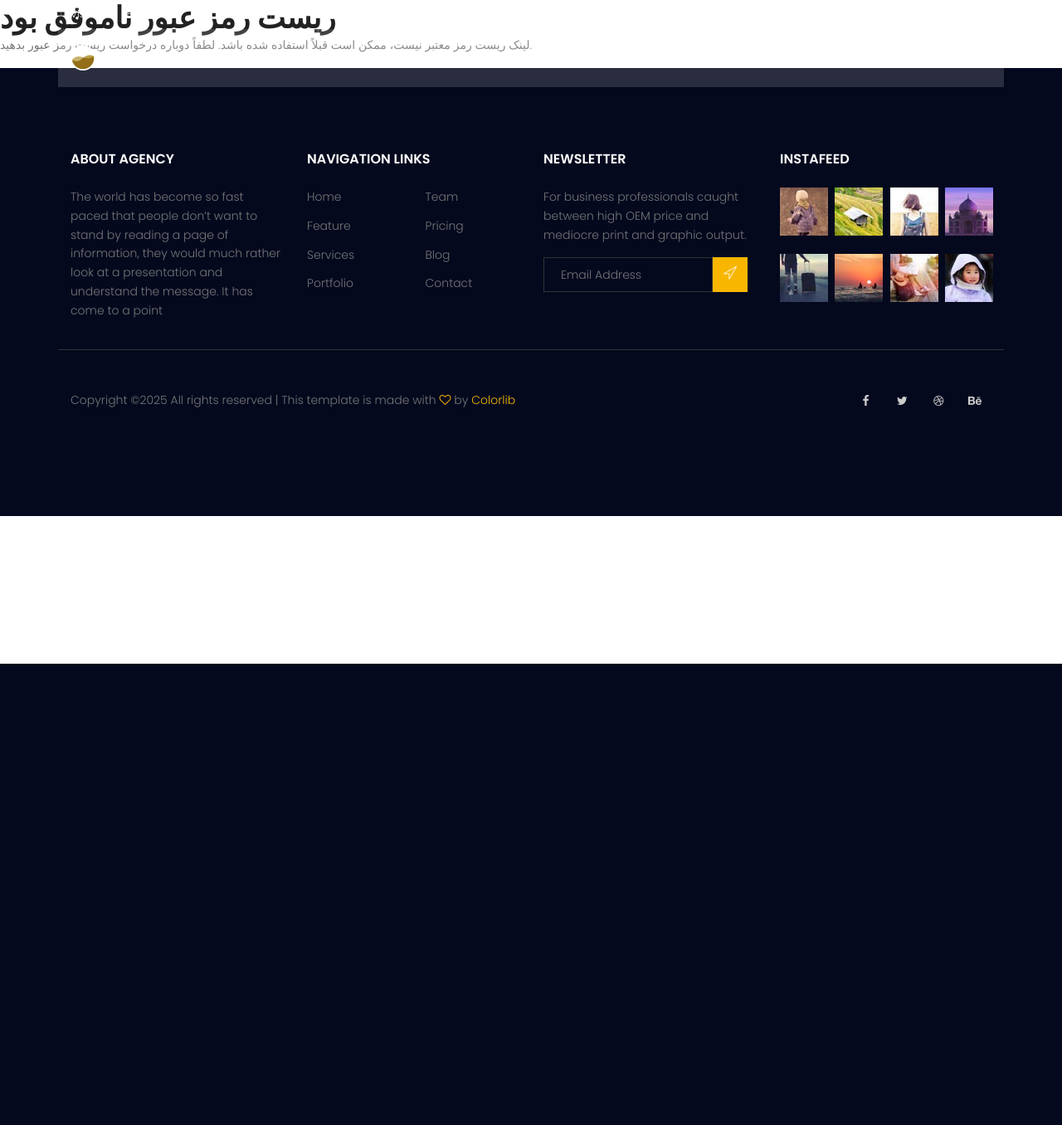
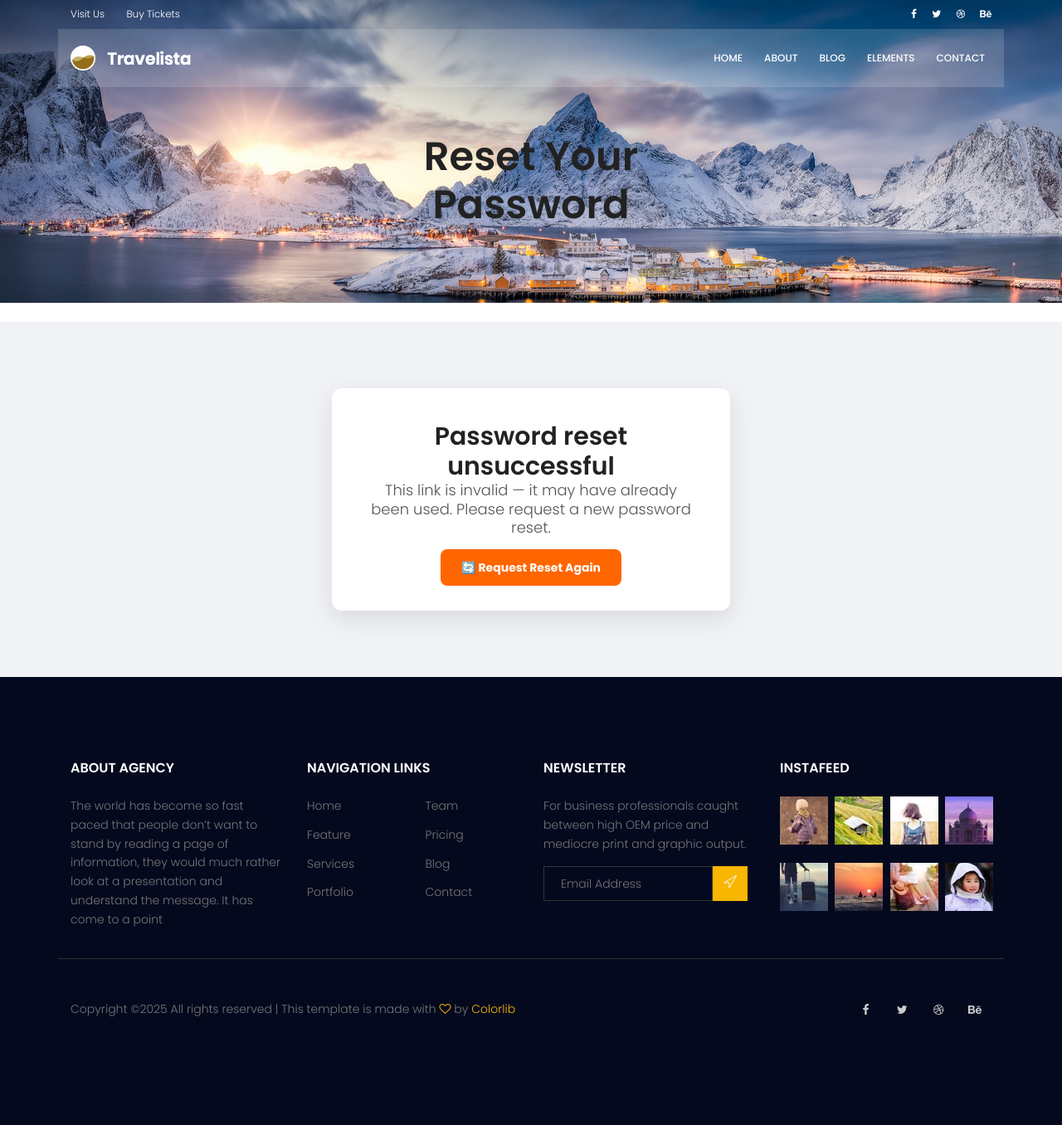
Before and after one commit to Maryam-tli/travel_site, a Django app: page /accounts/reset/1/1/ in a window 1280 px wide. Shown: the whole page at 83% size. Before the commit the page ends 800 px from the top, so only its background shows below. Run offline with Django 4.2, Linux system fonts and the light colour scheme; some libraries are stand-ins or nearby versions.

Commit message:
fixed password_reset_confirm style and structure

```diff
--- a/templates/registration/password_reset_confirm.html
+++ b/templates/registration/password_reset_confirm.html
@@ -1,30 +1,47 @@
 {% extends 'base.html' %}
+{% load static %}
+{% block title %}Reset Your Password{% endblock %}
 
-{% block title %}Travel{% endblock %}
 {% block codes %}
+<!-- 🏞️ Banner Section -->
+<section class="banner-image-login"style="background-image: url({% static 'img/blog/login.jpg' %});">
+  <div class="container">
+    <div class="row d-flex align-items-center justify-content-center">
+      <div class="about-content blog-header-content col-lg-12">
+        <h1>Reset Your Password</h1>
+      </div>
+    </div>
+  </div>
+</section></br>
+
+<!-- 🔒 Password Reset Form Section -->
+<section class="logout-content">
+  <div class="logout-box">
     {% if validlink %}
-        <p>لطفاً رمز عبور جدید خود را وارد و تأیید کنید.</p>
-        <form action="" method="post">
+      <p>Please enter your new password twice:</p>
+      <form action="" method="post">
         {% csrf_token %}
-            <table>
-                <tr>
-                    <td>{{ form.new_password1.errors }}
-                        <label for="id_new_password1">رمز عبور جدید:</label></td>
-                    <td>{{ form.new_password1 }}</td>
-                </tr>
-                <tr>
-                    <td>{{ form.new_password2.errors }}
-                        <label for="id_new_password2">تأیید رمز عبور:</label></td>
-                    <td>{{ form.new_password2 }}</td>
-                </tr>
-                <tr>
-                    <td></td>
-                    <td><input type="submit" value="تغییر رمز عبور من"></td>
-                </tr>
-            </table>
-        </form>
+
+        <div style="text-align: left;">
+          <label for="id_new_password1">New password:</label>
+          {{ form.new_password1 }}
+          {{ form.new_password1.errors }}
+        </div><br>
+
+        <div style="text-align: left;">
+          <label for="id_new_password2">Confirm password:</label>
+          {{ form.new_password2 }}
+          {{ form.new_password2.errors }}
+        </div><br>
+
+        <button type="submit">Change my password</button>
+      </form>
+
     {% else %}
-        <h1>ریست رمز عبور ناموفق بود</h1>
-        <p>لینک ریست رمز معتبر نیست، ممکن است قبلاً استفاده شده باشد. لطفاً دوباره درخواست ریست رمز عبور بدهید.</p>
+      <h2>Password reset unsuccessful</h2>
+      <p>This link is invalid — it may have already been used. Please request a new password reset.</p>
+      <a href="{% url 'password_reset' %}" class="btn-logout-return">🔄 Request Reset Again</a>
     {% endif %}
+  </div>
+</section>
 {% endblock %}
```
